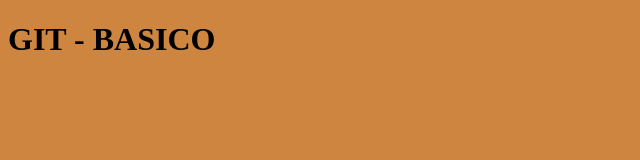
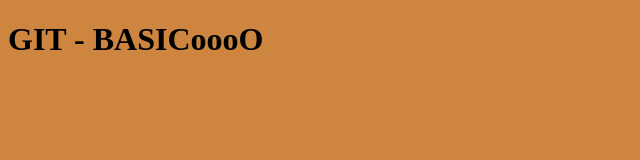
Before and after one commit to DanielaCoutoD/primergit, a plain HTML site: page index.html in a window 1280 px wide. Shown: the full height of the page, 0-640 px from the left. Drawn offline with Linux system fonts and the light colour scheme; files whose address does not match are found by name.

Commit message:
primercommit

```diff
--- a/index.html
+++ b/index.html
@@ -8,6 +8,6 @@
     <link rel="stylesheet" href="../CLASE 3/styles.css">
 </head>
 <body>
-    <h1>GIT - BASICO</h1>
+    <h1>GIT - BASICoooO</h1>
 </body>
 </html>
```
